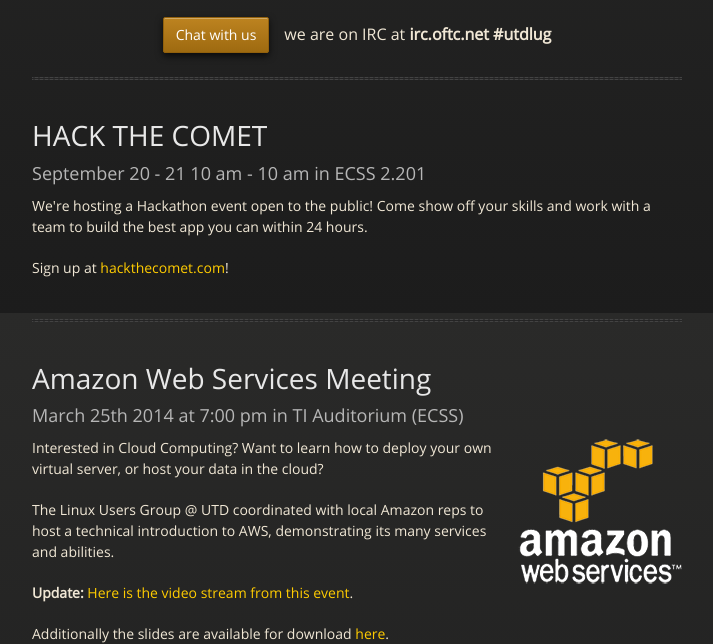
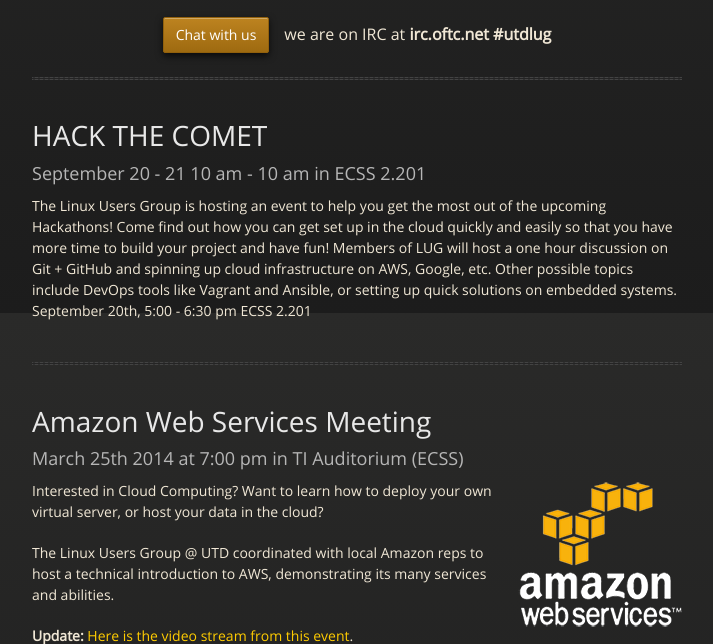
Before and after one commit to utdlug/lug-site, a Node project: template views/index.jade in a window 1280 px wide. Shown: the part 487-1131 px from the top of the page, without its empty margins (283-996 px from the left). Run offline with Node 20 templates, Linux system fonts and the light colour scheme; the template is opened without the code that fills it, so the values that code supplies are empty.

Commit message:
update event

```diff
--- a/views/index.jade
+++ b/views/index.jade
@@ -3,11 +3,13 @@ extends layout
 block content
     h1 HACK THE COMET
     h3 September 20 - 21 10 am - 10 am in ECSS 2.201
-    p We're hosting a Hackathon event open to the public!  Come show off your skills and work with a team to build the best app you can within 24 hours.
-    p
-      | Sign up at
-      a(href="http://hackthecomet.com") hackthecomet.com
-      | !
+    p The Linux Users Group is hosting an event to help you get the most out of the upcoming Hackathons!
+      | Come find out how you can get set up in the cloud quickly and easily so that you have more time to build your project and have fun!
+      | Members of LUG will host a one hour discussion on Git + GitHub and spinning up cloud infrastructure on AWS, Google, etc.
+      | Other possible topics include DevOps tools like Vagrant and Ansible, or setting up quick solutions on embedded systems.
+
+      | September 20th, 5:00 - 6:30 pm
+      | ECSS 2.201
     br
     hr
     br
```
